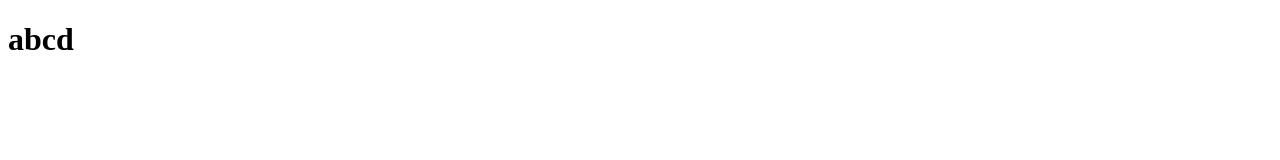
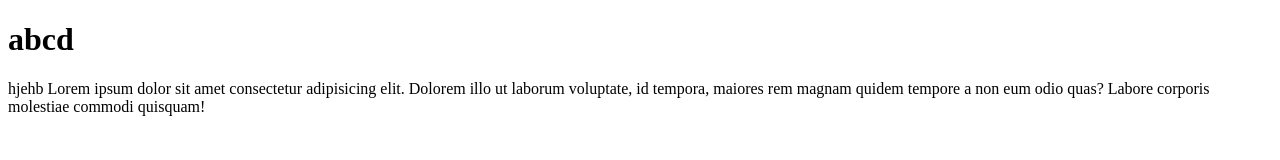
Before and after one commit to ralucatoma5/test2, a plain HTML site: page index.html in a window 1280 px wide. Drawn offline with Linux system fonts and the light colour scheme.

Commit message:
changed index

```diff
--- a/index.html
+++ b/index.html
@@ -5,5 +5,6 @@
     </head>
     <body>
         <h1>abcd</h1>
+        <p>hjehb Lorem ipsum dolor sit amet consectetur adipisicing elit. Dolorem illo ut laborum voluptate, id tempora, maiores rem magnam quidem tempore a non eum odio quas? Labore corporis molestiae commodi quisquam!</p>
     </body>
 </html>
```
Also changed, not shown: style.css (added).
